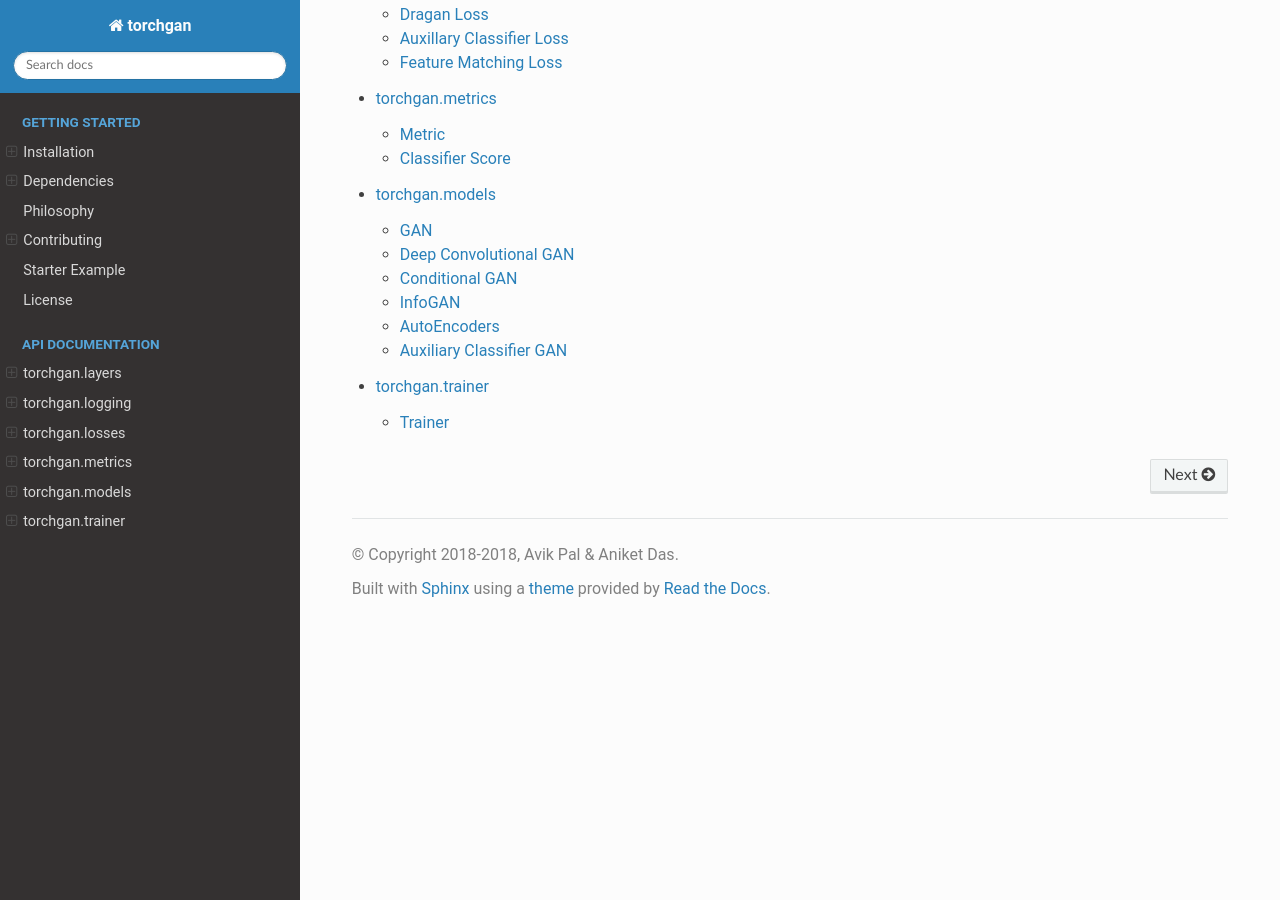
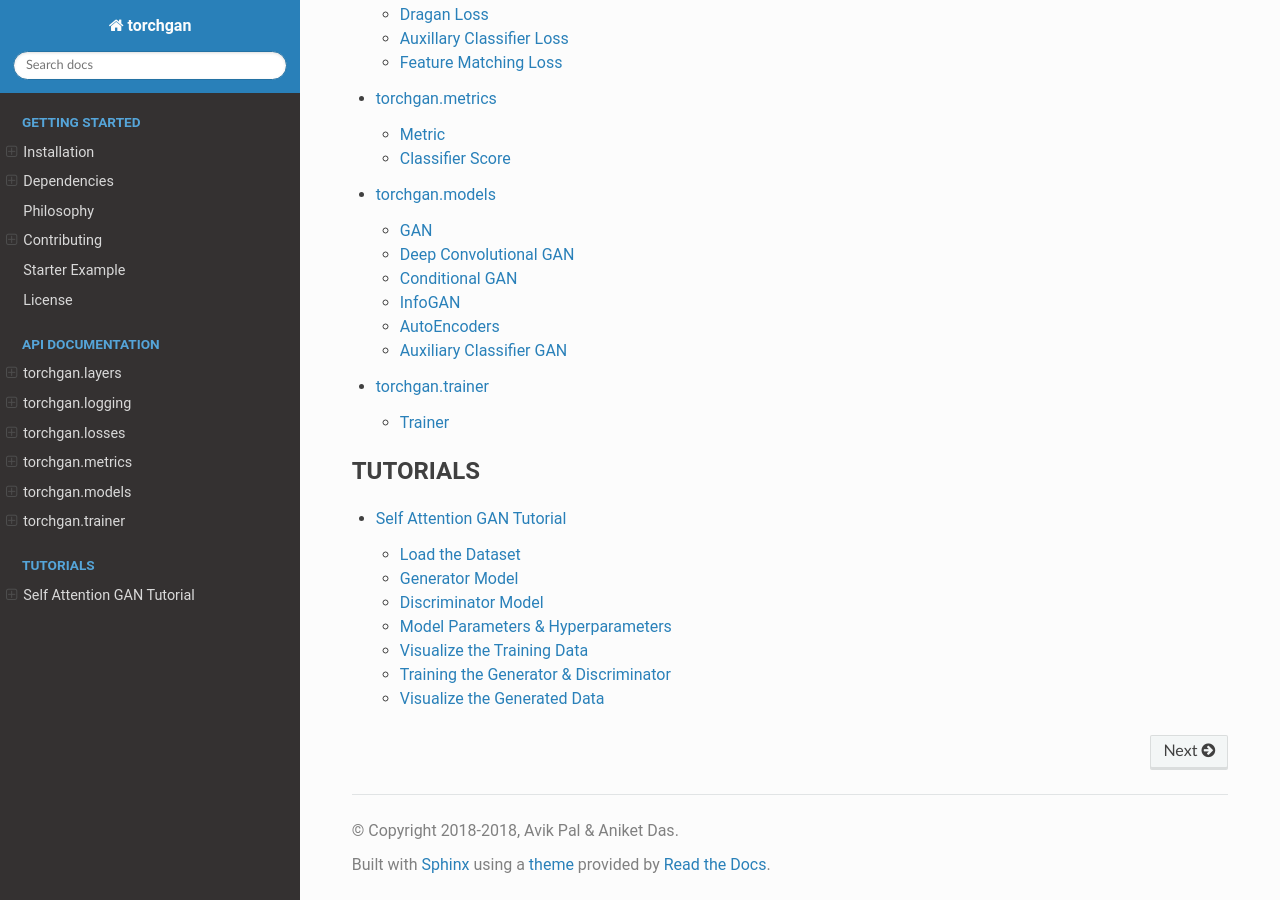
Before and after one commit to torchgan/torchgan, a Sphinx documentation site: the page built from docs/source/index.rst, in a window 1280 px wide and 900 px high, scrolled down 1222 px. Built offline with Sphinx 7.4.7 and the Read the Docs theme 2.0.0, drawn with Linux system fonts in a browser that asks for light colours; the version number could not be read and is left out; some of the changed lines change nothing that is shown.

Commit message:
Add SAGAN Tutorial

```diff
--- a/docs/source/index.rst
+++ b/docs/source/index.rst
@@ -25,3 +25,9 @@
     modules/metrics
     modules/models
     modules/trainer
+
+.. toctree::
+    :caption: TUTORIALS
+    :maxdepth: 2
+
+    tutorials/sagan.rst
--- /dev/null
+++ b/docs/source/tutorials/sagan.rst
@@ -0,0 +1,592 @@
+
+Self Attention GAN Tutorial
+===========================
+
+**Author** - `Avik Pal <https://avik-pal.github.io>`__
+
+`Try this tutorial on
+Colab <https://colab.research.google.com/drive/1BHRrau_awrfisc7z-q228hCRvt_TE3u->`__
+
+In this tutorial we shall be implementing **Self Attention GAN**
+(SAGAN), which makes use of the novel **Self Attention** layer as
+proposed in `Self-Attention Generative Adversarial Networks by Zhang et.
+al. <https://arxiv.org/abs/1805.08318>`__. **Self Attention**, is
+incorporated in both the **Generator** as well as the **Discriminator**,
+leading to *state-of-the-art* results on ImageNet
+
+The tutorial helps you with the following:
+
+1. Understanding how to use the **torchgan.layers API**.
+2. Creating custom Generator and Discriminator architectures that fit in
+   seamlessly with **TorchGAN’** by simply extending the base
+   **torchgan.models.Generator** and **torchgan.models.Discriminator**
+   classes
+3. Visualizing the samples generated on the **CelebA Dataset**. We stick
+   to such a simple dataset for illustration purposes and convergence
+   time issues
+
+This tutorial assumes that your system has **Pytorch** and **torchgan**
+installed properly. If not, head over to the installation instructions
+on the `official documentation
+website <https://torchgan.readthedocs.io/en/latest/>`__.
+
+.. code:: ipython3
+
+    # General Imports
+    import os
+    import random
+    import matplotlib.pyplot as plt
+    import numpy as np
+    # Pytorch and Torchvision Imports
+    import torch
+    import torchvision
+    from torch.optim import Adam
+    import torch.nn as nn
+    import torch.utils.data as data
+    import torchvision.datasets as dsets
+    import torchvision.transforms as transforms
+    import torchvision.utils as vutils
+    # Torchgan Imports
+    import torchgan
+    from torchgan.layers import SpectralNorm2d, SelfAttention2d
+    from torchgan.models import Generator, Discriminator
+    from torchgan.losses import WassersteinGeneratorLoss, WassersteinDiscriminatorLoss, WassersteinGradientPenalty
+    from torchgan.trainer import Trainer
+
+.. code:: ipython3
+
+    # Set random seed for reproducibility
+    manualSeed = 144
+    random.seed(manualSeed)
+    torch.manual_seed(manualSeed)
+    print("Random Seed: ", manualSeed)
+
+
+.. parsed-literal::
+
+    Random Seed:  144
+
+
+Load the Dataset
+----------------
+
+Before starting this tutorial, download the `CelebA
+dataset <http://mmlab.ie.cuhk.edu.hk/projects/CelebA.html>`__. Extract
+the file named **img_align_celeba.zip**. The directory structure should
+be:
+
+::
+
+   --> path/to/data
+       --> img_align_celeba
+           --> 188242.jpg
+           --> 173822.jpg
+           --> 284702.jpg
+           --> 537394.jpg
+              ...
+
+We make the following transforms before feeding the **CelebA Dataset**
+into the networks
+
+1. By convention, the default input size in **torchgan.models** is a
+   power of 2 and at least 16. Hence we shall be resizing the images to
+   :math:`3 \times 64 \times 64`.
+
+2. First, we will make a **center crop** of :math:`160 \times 160` of
+   the images. Next we resize the images to
+   :math:`3 \times 64 \times 64`. Direct resizing, affects the quality
+   of the image. We want to generate faces, hence we want a major
+   portion of the images to be filled by the faces.
+
+3. The output quality of GANs is improved when the images are normalized
+   with a mean and standard deviation of **0.5**, thereby constraining
+   pixel values of the input in the range :math:`(-1, 1)`.
+
+Finally the **torchgan.trainer.Trainer** needs a **DataLoader** as
+input. So we are going to construct a DataLoader for the MNIST Dataset.
+
+.. code:: ipython3
+
+    dataset = dsets.ImageFolder("./CelebA",
+                                transform=transforms.Compose([transforms.CenterCrop(160),
+                                                              transforms.Resize((64, 64)),
+                                                              transforms.ToTensor(),
+                                                              transforms.Normalize((0.5, 0.5, 0.5), (0.5, 0.5, 0.5))]))
+
+.. code:: ipython3
+
+    dataloader = data.DataLoader(dataset, batch_size=64, shuffle=True, num_workers=8)
+
+Generator Model
+---------------
+
+The SAGANGenerator receives an input noise vector of size
+:math:`batch\ size \times encoding\ dims`. The output must be a torch
+Tensor of size :math:`batch\ size \times 3 \times 64 \times 64`
+conforming to the input MNIST size. We transform the noise to the image
+in the following way:
+
+1. **Channel Dimension**:
+   :math:`encoding\ dims \rightarrow d \rightarrow \frac{d}{2} \rightarrow \frac{d}{4} \rightarrow \frac{d}{8} \rightarrow 1`.
+2. **Image size**:
+   :math:`(1 \times 1) \rightarrow (4 \times 4) \rightarrow (8 \times 8) \rightarrow (16 \times 16) \rightarrow (32 \times 32) \rightarrow (64 \times 64)`.
+
+We are going to use **LeakyReLU** as the activation. Using ReLU will
+kill most of the gradients and hence convergence is critically slowed
+down. Hence it is a valid choice for the activation. At the end of the
+model we use a **Tanh** activation. This ensures that the pixel values
+range from :math:`(-1\ to\ 1)`.
+
+--------------
+
+**SelfAttention2d** is present out-of-box in torchgan. Self Attention
+simply learns an attention map to learn ot attend to certain places of
+the image. It contains 3 convolutional layers, named **query**, **key**
+and **value**. The weights of these layers are learned. We compute the
+attention map by:
+
+.. math:: attention = softmax((query(x)^T \times key(x)))
+
+.. math:: output = \gamma \times value(x) \times attention + x
+
+:math:`\gamma` is simply a scaling parameter which is also learning. Its
+value is initially set to 0. As result in the beginning, the Self
+Attention Layer does nothing. As the network starts learning the
+features the value of :math:`\gamma` increases and so does the effect of
+the attention map. This is done to ensure that the model initially
+focusses on learning the local features (which are relatively easy to
+learn). Once it has learnt to detect the local features it focusses on
+learning the more global features.
+
+For more information on SelfAttention2d, use ``help(SelfAttention2d)``.
+
+--------------
+
+The Generator model needs 2 inputs, the :math:`1^{st}` one is the
+**encoding_dims** and the :math:`2^{nd}` one is the **label_type**.
+Since SAGAN is not a conditional model, we are going to set the
+**label_type** as **‘none’**. For conditioned models there are 2 options
+- **‘generated’** and **‘required’**. We shall discuss them in detail in
+later tutorials.
+
+The training of SAGAN is same as the standard GANs, it is only an
+architectural improvement. Hence subclassing the Generator, allows us to
+use the default **train_ops**. We shall be discussing on how to write a
+custom **train_ops** in a future tutorial.
+
+.. code:: ipython3
+
+    class SAGANGenerator(Generator):
+        def __init__(self, encoding_dims=100, step_channels=64):
+            super(SAGANGenerator, self).__init__(encoding_dims, 'none')
+            d = int(step_channels * 8)
+            self.model = nn.Sequential(
+                SpectralNorm2d(nn.ConvTranspose2d(self.encoding_dims, d, 4, 1, 0, bias=True)),
+                nn.BatchNorm2d(d), nn.LeakyReLU(0.2),
+                SpectralNorm2d(nn.ConvTranspose2d(d, d // 2, 4, 2, 1, bias=True)),
+                nn.BatchNorm2d(d // 2), nn.LeakyReLU(0.2),
+                SpectralNorm2d(nn.ConvTranspose2d(d // 2, d // 4, 4, 2, 1, bias=True)),
+                nn.BatchNorm2d(d // 4), nn.LeakyReLU(0.2),
+                SelfAttention2d(d // 4),
+                SpectralNorm2d(nn.ConvTranspose2d(d // 4, d // 8, 4, 2, 1, bias=True)),
+                nn.BatchNorm2d(d // 8),
+                SelfAttention2d(d // 8),
+                SpectralNorm2d(nn.ConvTranspose2d(d // 8, 3, 4, 2, 1, bias=True)), nn.Tanh())
+
+        def forward(self, x):
+            x = x.view(-1, x.size(1), 1, 1)
+            return self.model(x)
+
+Discriminator Model
+-------------------
+
+The SAGANDiscriminator receives an image in the form of a torch Tensor
+of size :math:`batch\ size \times 3 \times 64 \times 64`. It must output
+a tensor of size :math:`batch\ size`, where each value corresponds to
+the confidence of whether or not that is image is real. Since we use a
+**Tanh** activation at the end of the model, the outputs **cannot be
+interpreted as probabilities**. Instead we interpret them as follows:
+
+1. A **Higher** value (*closer to 1.0*) indicates that the discriminator
+   believes the image to be a real one.
+2. A **Lower** value (*closer to -1.0*) indicates that the discriminator
+   believes the image to be a fake one.
+
+--------------
+
+For reasons same as above we use a **LeakyReLU** activation. The
+conversion of the image tensor to the confidence scores are as follows:
+
+1. **Channel Dimension**:
+   :math:`1 \rightarrow d \rightarrow 2 \times d \rightarrow 4 \times d \rightarrow 8 \times d \rightarrow 1`.
+2. **Image size**:
+   :math:`(64 \times 64) \rightarrow (32 \times 32) \rightarrow (16 \times 16) \rightarrow (8 \times 8) \rightarrow (4 \times 4) \rightarrow (1 \times 1)`.
+
+--------------
+
+The Discriminator also needs 2 inputs. The :math:`1^{st}` one is the
+channel dimension of the input image. In our case, we have grayscale
+images so this value is *1*. The :math:`2^{nd}` argument is the
+**label_type**, which is again **‘none’**
+
+.. code:: ipython3
+
+    class SAGANDiscriminator(Discriminator):
+        def __init__(self, step_channels=64):
+            super(SAGANDiscriminator, self).__init__(3, 'none')
+            d = step_channels
+            self.model = nn.Sequential(
+                SpectralNorm2d(nn.Conv2d(self.input_dims, d, 4, 2, 1, bias=True)),
+                nn.BatchNorm2d(d), nn.LeakyReLU(0.2),
+                SpectralNorm2d(nn.Conv2d(d, d * 2, 4, 2, 1, bias=True)),
+                nn.BatchNorm2d(d * 2), nn.LeakyReLU(0.2),
+                SpectralNorm2d(nn.Conv2d(d * 2, d * 4, 4, 2, 1, bias=True)),
+                nn.BatchNorm2d(d * 4), nn.LeakyReLU(0.2),
+                SelfAttention2d(d * 4),
+                SpectralNorm2d(nn.Conv2d(d * 4, d * 8, 4, 2, 1, bias=True)),
+                nn.BatchNorm2d(d * 8),
+                SelfAttention2d(d * 8),
+                SpectralNorm2d(nn.Conv2d(d * 8, 1, 4, 1, 0, bias=True)), nn.Tanh())
+
+        def forward(self, x):
+            return self.model(x)
+
+Model Parameters & Hyperparameters
+----------------------------------
+
+In this section we are going to define how the model is going to look
+like, what their optimizers are going to be and every other possible
+hyperparameter. We use a dictionary to feed the input into the trainer.
+We believe it to be a much cleaner approach than individual arguments
+which tend to limit the capacity of the Trainer.
+
+--------------
+
+We follow a standard naming system for parsing arguments. **name**
+refers to the **class** whose object is to be created. **args** contains
+the arguments that will be fed into the **class** while instantiating
+it. The keys refer to the **variable names** with which the **object**
+shall be stored in the **Trainer**. This storage pattern allows us to
+have customs **train_ops** for Losses with no furthur headaches, but
+thats again for a future discussion. The items in the dictionary are
+allowed to have the following keys:
+
+1. “name”: The class name for the model.
+2. “args”: Arguments fed into the class.
+3. “optimizer”: A dictionary containing the following key-value pairs
+
+   -  “name”
+   -  “args”
+   -  “var”: Variable name for the optimizer. This is an optional
+      argument. If this is not provided, we assign the optimizer the
+      name **optimizer_{}** where {} refers to the variable name of the
+      model.
+   -  “scheduler”: Optional scheduler associated with the optimizer.
+      Again this is a dictionary with the following keys
+
+      -  “name”
+      -  “args”
+
+--------------
+
+Lets see the interpretation of the ``network_params`` defined in the
+following code block. This dictionary gets interpreted as follows in the
+Trainer:
+
+.. code:: python
+
+   generator = SAGANGenerator(step_channels = 32)
+   optimizer_generator = Adam(generator.parameters(), lr = 0.0001, betas = (0.0, 0.999))
+
+   discriminator = SAGANDiscriminator(step_channels = 32)
+   optimizer_discriminator = Adam(discriminator.parameters(), lr = 0.0004, betas = (0.0, 0.999))
+
+As observed we are using the **TTUR (Two Timescale Update Rule)** for
+training the models. Hence we can easily customize most of the training
+pipeline even with such high levels of abstraction.
+
+.. code:: ipython3
+
+    network_params = {
+        "generator": {"name": SAGANGenerator, "args": {"step_channels": 32},
+                      "optimizer": {"name": Adam, "args": {"lr": 0.0001, "betas": (0.0, 0.999)}}},
+        "discriminator": {"name": SAGANDiscriminator, "args": {"step_channels": 32},
+                          "optimizer": {"name": Adam, "args": {"lr": 0.0004, "betas": (0.0, 0.999)}}}
+    }
+
+.. code:: ipython3
+
+    if torch.cuda.is_available():
+        device = torch.device("cuda:0")
+        # Use deterministic cudnn algorithms
+        torch.backends.cudnn.deterministic = True
+        epochs = 20
+    else:
+        device = torch.device("cpu")
+        epochs = 10
+
+    print("Device: {}".format(device))
+    print("Epochs: {}".format(epochs))
+
+
+.. parsed-literal::
+
+    Device: cuda:0
+    Epochs: 20
+
+
+We need to feed a list of losses to the trainer. These losses control
+the optimization of the model weights. We are going to use the following
+losses, all of which are defined in the **torchgan.losses** module.
+
+1. WassersteinGeneratorLoss
+2. WassersteinDiscriminatorLoss
+
+We need the **clip** parameter to enforce the **Lipschitz condition**.
+
+.. code:: ipython3
+
+    losses_list = [WassersteinGeneratorLoss(), WassersteinDiscriminatorLoss(clip=(-0.01, 0.01))]
+
+Visualize the Training Data
+---------------------------
+
+.. code:: ipython3
+
+    # Plot some of the training images
+    real_batch = next(iter(dataloader))
+    plt.figure(figsize=(8,8))
+    plt.axis("off")
+    plt.title("Training Images")
+    plt.imshow(np.transpose(vutils.make_grid(real_batch[0].to(device)[:64], padding=2, normalize=True).cpu(),(1,2,0)))
+    plt.show()
+
+
+
+.. image:: ../assets/sagan_1.png
+
+
+Training the Generator & Discriminator
+--------------------------------------
+
+Next we simply feed the network descriptors and the losses we defined
+previously into the Trainer. Then we pass the **CelebA DataLoader** to
+the trainer object and wait for training to complete.
+
+--------------
+
+Important information for visualizing the performance of the GAN will be
+printed to the console. The best and recommended way to visualize the
+training is to use **tensorboardX**. It plots all the data and
+periodically displays the generated images. It allows us to track
+failure of the model early.
+
+.. code:: ipython3
+
+    trainer = Trainer(network_params, losses_list, sample_size=64, epochs=epochs, device=device)
+
+.. code:: ipython3
+
+    trainer(dataloader)
+
+
+.. parsed-literal::
+
+    Saving Model at './model/gan0.model'
+    Epoch 1 Summary
+    generator Mean Gradients : 1.77113134345256
+    discriminator Mean Gradients : 168.43573220352587
+    Mean Running Discriminator Loss : -0.22537715325384405
+    Mean Running Generator Loss : 0.14026778625453137
+    Generating and Saving Images to ./images/epoch1_generator.png
+
+    Saving Model at './model/gan1.model'
+    Epoch 2 Summary
+    generator Mean Gradients : 0.9709061059735268
+    discriminator Mean Gradients : 157.5974371968578
+    Mean Running Discriminator Loss : -0.16900254713096868
+    Mean Running Generator Loss : 0.14780808075226576
+    Generating and Saving Images to ./images/epoch2_generator.png
+
+    Saving Model at './model/gan2.model'
+    Epoch 3 Summary
+    generator Mean Gradients : 0.6489546410498336
+    discriminator Mean Gradients : 114.98364009010012
+    Mean Running Discriminator Loss : -0.11867836168094256
+    Mean Running Generator Loss : 0.19490897187906048
+    Generating and Saving Images to ./images/epoch3_generator.png
+
+    Saving Model at './model/gan3.model'
+    Epoch 4 Summary
+    generator Mean Gradients : 0.4868257320647477
+    discriminator Mean Gradients : 86.2763495400698
+    Mean Running Discriminator Loss : -0.08904993991659228
+    Mean Running Generator Loss : 0.1904535200702192
+    Generating and Saving Images to ./images/epoch4_generator.png
+
+    Saving Model at './model/gan4.model'
+    Epoch 5 Summary
+    generator Mean Gradients : 0.38948207173275806
+    discriminator Mean Gradients : 69.02853520311747
+    Mean Running Discriminator Loss : -0.07132210757201371
+    Mean Running Generator Loss : 0.1905164212885189
+    Generating and Saving Images to ./images/epoch5_generator.png
+
+    Saving Model at './model/gan0.model'
+    Epoch 6 Summary
+    generator Mean Gradients : 0.3246079975508068
+    discriminator Mean Gradients : 57.5312176712745
+    Mean Running Discriminator Loss : -0.05952403193409332
+    Mean Running Generator Loss : 0.17362464690314444
+    Generating and Saving Images to ./images/epoch6_generator.png
+
+    Saving Model at './model/gan1.model'
+    Epoch 7 Summary
+    generator Mean Gradients : 0.27834129726176327
+    discriminator Mean Gradients : 49.32014204125727
+    Mean Running Discriminator Loss : -0.05110680903443571
+    Mean Running Generator Loss : 0.15047294811308712
+    Generating and Saving Images to ./images/epoch7_generator.png
+
+    Saving Model at './model/gan2.model'
+    Epoch 8 Summary
+    generator Mean Gradients : 0.2436902298260644
+    discriminator Mean Gradients : 43.17338008539887
+    Mean Running Discriminator Loss : -0.044874970704749856
+    Mean Running Generator Loss : 0.14005806132055232
+    Generating and Saving Images to ./images/epoch8_generator.png
+
+    Saving Model at './model/gan3.model'
+    Epoch 9 Summary
+    generator Mean Gradients : 0.21672769602033234
+    discriminator Mean Gradients : 38.38748390466974
+    Mean Running Discriminator Loss : -0.039981993353946546
+    Mean Running Generator Loss : 0.13571158462696095
+    Generating and Saving Images to ./images/epoch9_generator.png
+
+    Saving Model at './model/gan4.model'
+    Epoch 10 Summary
+    generator Mean Gradients : 0.1952347071559998
+    discriminator Mean Gradients : 34.56422227626667
+    Mean Running Discriminator Loss : -0.03613073442230222
+    Mean Running Generator Loss : 0.12864465605549874
+    Generating and Saving Images to ./images/epoch10_generator.png
+
+    Saving Model at './model/gan0.model'
+    Epoch 11 Summary
+    generator Mean Gradients : 0.1775981319981621
+    discriminator Mean Gradients : 31.454199781219547
+    Mean Running Discriminator Loss : -0.03307153787981248
+    Mean Running Generator Loss : 0.13509893063628797
+    Generating and Saving Images to ./images/epoch11_generator.png
+
+    Saving Model at './model/gan1.model'
+    Epoch 12 Summary
+    generator Mean Gradients : 0.16295655864904277
+    discriminator Mean Gradients : 28.875490267485677
+    Mean Running Discriminator Loss : -0.030632276347845874
+    Mean Running Generator Loss : 0.14017400717159842
+    Generating and Saving Images to ./images/epoch12_generator.png
+
+    Saving Model at './model/gan2.model'
+    Epoch 13 Summary
+    generator Mean Gradients : 0.15057951283307058
+    discriminator Mean Gradients : 26.681105836543757
+    Mean Running Discriminator Loss : -0.028432457974863937
+    Mean Running Generator Loss : 0.13980871607851636
+    Generating and Saving Images to ./images/epoch13_generator.png
+
+    Saving Model at './model/gan3.model'
+    Epoch 14 Summary
+    generator Mean Gradients : 0.1400135161742742
+    discriminator Mean Gradients : 24.800612972944485
+    Mean Running Discriminator Loss : -0.0265985547110469
+    Mean Running Generator Loss : 0.13859486044934127
+    Generating and Saving Images to ./images/epoch14_generator.png
+
+    Saving Model at './model/gan4.model'
+    Epoch 15 Summary
+    generator Mean Gradients : 0.1307287814462747
+    discriminator Mean Gradients : 23.165709149010674
+    Mean Running Discriminator Loss : -0.02494551981316288
+    Mean Running Generator Loss : 0.14510318926085672
+    Generating and Saving Images to ./images/epoch15_generator.png
+
+    Saving Model at './model/gan0.model'
+    Epoch 16 Summary
+    generator Mean Gradients : 0.1227011924800533
+    discriminator Mean Gradients : 21.726917840977894
+    Mean Running Discriminator Loss : -0.023448043124474856
+    Mean Running Generator Loss : 0.14266379811199903
+    Generating and Saving Images to ./images/epoch16_generator.png
+
+    Saving Model at './model/gan1.model'
+    Epoch 17 Summary
+    generator Mean Gradients : 0.11559937904745647
+    discriminator Mean Gradients : 20.461799139297252
+    Mean Running Discriminator Loss : -0.02220305513353133
+    Mean Running Generator Loss : 0.14137916305880027
+    Generating and Saving Images to ./images/epoch17_generator.png
+
+    Saving Model at './model/gan2.model'
+    Epoch 18 Summary
+    generator Mean Gradients : 0.10929708473319634
+    discriminator Mean Gradients : 19.349743163579785
+    Mean Running Discriminator Loss : -0.02115189434317846
+    Mean Running Generator Loss : 0.13864294942233577
+    Generating and Saving Images to ./images/epoch18_generator.png
+
+    Saving Model at './model/gan3.model'
+    Epoch 19 Summary
+    generator Mean Gradients : 0.10359450726044966
+    discriminator Mean Gradients : 18.344899341288944
+    Mean Running Discriminator Loss : -0.02013682700529223
+    Mean Running Generator Loss : 0.13920225016189366
+    Generating and Saving Images to ./images/epoch19_generator.png
+
+    Saving Model at './model/gan4.model'
+    Epoch 20 Summary
+    generator Mean Gradients : 0.0984515709914916
+    discriminator Mean Gradients : 17.433214980945856
+    Mean Running Discriminator Loss : -0.01917175263544031
+    Mean Running Generator Loss : 0.13852676915744744
+    Generating and Saving Images to ./images/epoch20_generator.png
+
+    Training of the Model is Complete
+
+
+.. code:: ipython3
+
+    trainer.complete()
+
+
+.. parsed-literal::
+
+    Saving Model at './model/gan0.model'
+
+
+Visualize the Generated Data
+----------------------------
+
+.. code:: ipython3
+
+    # Grab a batch of real images from the dataloader
+    real_batch = next(iter(dataloader))
+
+    # Plot the real images
+    plt.figure(figsize=(10,10))
+    plt.subplot(1,2,1)
+    plt.axis("off")
+    plt.title("Real Images")
+    plt.imshow(np.transpose(vutils.make_grid(real_batch[0].to(device)[:64], padding=5, normalize=True).cpu(),(1,2,0)))
+
+    # Plot the fake images from the last epoch
+    plt.subplot(1,2,2)
+    plt.axis("off")
+    plt.title("Fake Images")
+    plt.imshow(plt.imread("{}/epoch{}_generator.png".format(trainer.recon, trainer.epochs)))
+    plt.show()
+
+
+
+.. image:: ../assets/sagan_2.png
```
Also changed, not shown: docs/source/assets/sagan_1.png (added), docs/source/assets/sagan_2.png (added), 1 other file.
